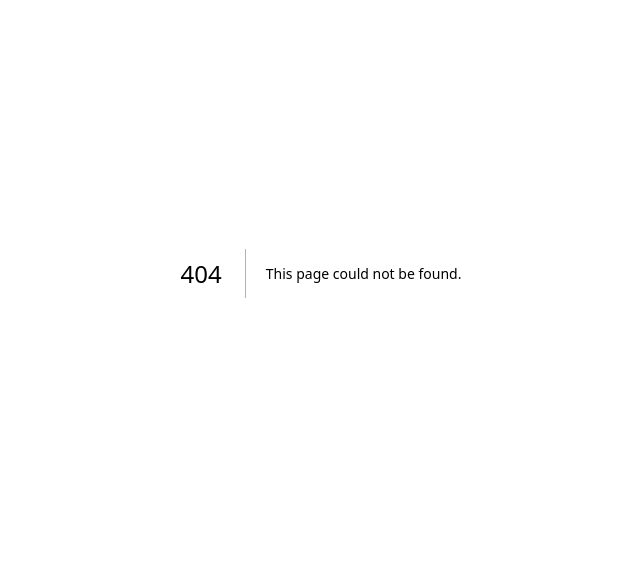
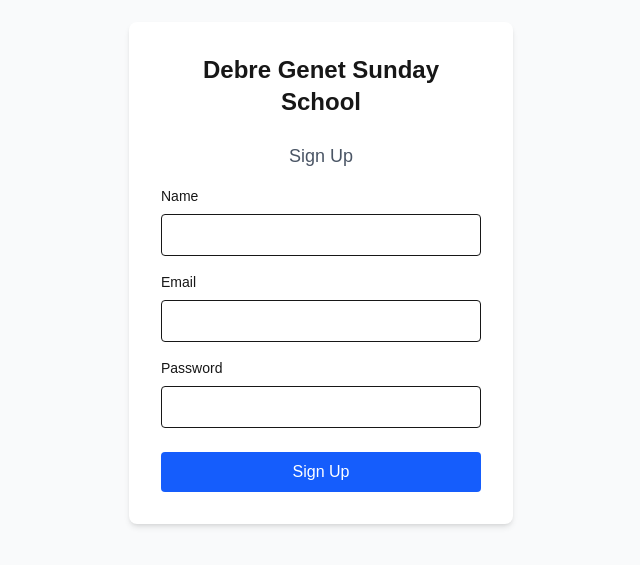
Before and after one commit to Efo-Ysieni16210301/debre-genet-elearning, a Next.js app: page /signup in a window 1280 px wide. Before the commit this address had no page. Shown: the part 127-692 px from the top of the page, without its empty margins (319-959 px from the left). Built offline with nearby package versions, Linux system fonts and the light colour scheme.

Commit message:
feat: add signup and login pages with NextAuth credentials flow

```diff
--- /dev/null
+++ b/src/app/login/page.tsx
@@ -0,0 +1,81 @@
+"use client";
+
+import { useState } from "react";
+import { useRouter } from "next/navigation";
+import { signIn } from "next-auth/react";
+
+export default function LoginPage() {
+  const router = useRouter();
+  const [email, setEmail] = useState("");
+  const [password, setPassword] = useState("");
+  const [error, setError] = useState("");
+  const [loading, setLoading] = useState(false);
+
+  const handleSubmit = async (e: React.FormEvent) => {
+    e.preventDefault();
+    setError("");
+    setLoading(true);
+
+    const res = await signIn("credentials", {
+      email,
+      password,
+      redirect: false,
+    });
+
+    setLoading(false);
+
+    if (res?.error) {
+      setError("Invalid email or password.");
+      return;
+    }
+
+    router.push("/");
+    router.refresh();
+  };
+
+  return (
+    <div className="min-h-screen flex items-center justify-center bg-gray-50">
+      <form
+        onSubmit={handleSubmit}
+        className="bg-white p-8 rounded-lg shadow-md w-full max-w-sm"
+      >
+        <h1 className="text-2xl font-bold mb-6 text-center">
+          Debre Genet Sunday School
+        </h1>
+        <h2 className="text-lg mb-4 text-center text-gray-600">Log In</h2>
+
+        {error && (
+          <p className="bg-red-100 text-red-700 text-sm p-2 rounded mb-4">
+            {error}
+          </p>
+        )}
+
+        <label className="block mb-2 text-sm font-medium">Email</label>
+        <input
+          type="email"
+          value={email}
+          onChange={(e) => setEmail(e.target.value)}
+          className="w-full border rounded px-3 py-2 mb-4"
+          required
+        />
+
+        <label className="block mb-2 text-sm font-medium">Password</label>
+        <input
+          type="password"
+          value={password}
+          onChange={(e) => setPassword(e.target.value)}
+          className="w-full border rounded px-3 py-2 mb-6"
+          required
+        />
+
+        <button
+          type="submit"
+          disabled={loading}
+          className="w-full bg-blue-600 text-white rounded py-2 font-medium hover:bg-blue-700 disabled:opacity-50"
+        >
+          {loading ? "Logging in..." : "Log In"}
+        </button>
+      </form>
+    </div>
+  );
+}
--- /dev/null
+++ b/src/app/signup/page.tsx
@@ -0,0 +1,90 @@
+"use client";
+
+import { useState } from "react";
+import { useRouter } from "next/navigation";
+
+export default function SignUpPage() {
+  const router = useRouter();
+  const [name, setName] = useState("");
+  const [email, setEmail] = useState("");
+  const [password, setPassword] = useState("");
+  const [error, setError] = useState("");
+  const [loading, setLoading] = useState(false);
+
+  const handleSubmit = async (e: React.FormEvent) => {
+    e.preventDefault();
+    setError("");
+    setLoading(true);
+
+    const res = await fetch("/api/auth/signup", {
+      method: "POST",
+      headers: { "Content-Type": "application/json" },
+      body: JSON.stringify({ name, email, password }),
+    });
+
+    setLoading(false);
+
+    if (!res.ok) {
+      const data = await res.json();
+      setError(data.error || "Something went wrong.");
+      return;
+    }
+
+    router.push("/login");
+  };
+
+  return (
+    <div className="min-h-screen flex items-center justify-center bg-gray-50">
+      <form
+        onSubmit={handleSubmit}
+        className="bg-white p-8 rounded-lg shadow-md w-full max-w-sm"
+      >
+        <h1 className="text-2xl font-bold mb-6 text-center">
+          Debre Genet Sunday School
+        </h1>
+        <h2 className="text-lg mb-4 text-center text-gray-600">Sign Up</h2>
+
+        {error && (
+          <p className="bg-red-100 text-red-700 text-sm p-2 rounded mb-4">
+            {error}
+          </p>
+        )}
+
+        <label className="block mb-2 text-sm font-medium">Name</label>
+        <input
+          type="text"
+          value={name}
+          onChange={(e) => setName(e.target.value)}
+          className="w-full border rounded px-3 py-2 mb-4"
+          required
+        />
+
+        <label className="block mb-2 text-sm font-medium">Email</label>
+        <input
+          type="email"
+          value={email}
+          onChange={(e) => setEmail(e.target.value)}
+          className="w-full border rounded px-3 py-2 mb-4"
+          required
+        />
+
+        <label className="block mb-2 text-sm font-medium">Password</label>
+        <input
+          type="password"
+          value={password}
+          onChange={(e) => setPassword(e.target.value)}
+          className="w-full border rounded px-3 py-2 mb-6"
+          required
+        />
+
+        <button
+          type="submit"
+          disabled={loading}
+          className="w-full bg-blue-600 text-white rounded py-2 font-medium hover:bg-blue-700 disabled:opacity-50"
+        >
+          {loading ? "Creating account..." : "Sign Up"}
+        </button>
+      </form>
+    </div>
+  );
+}
```
